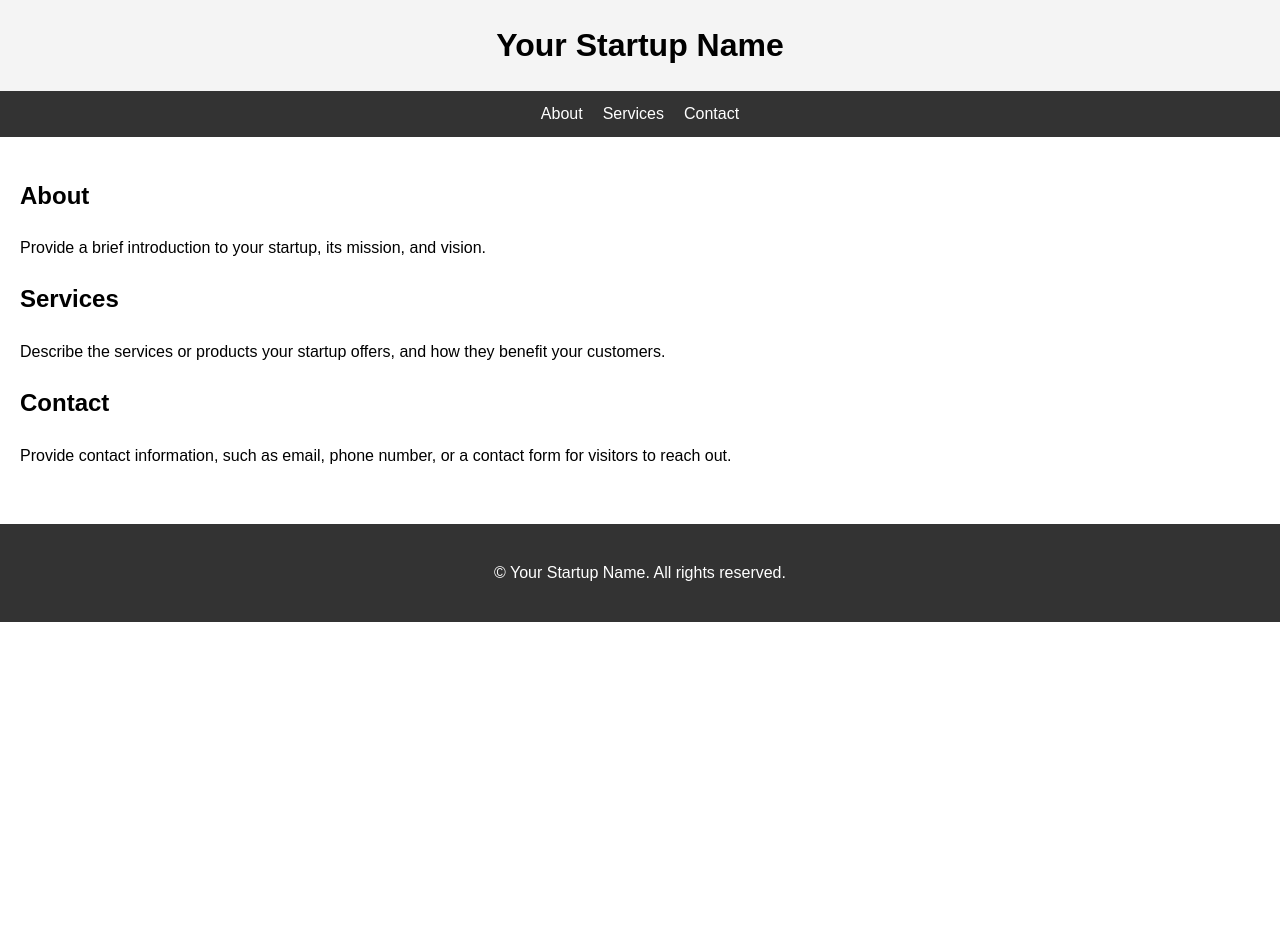
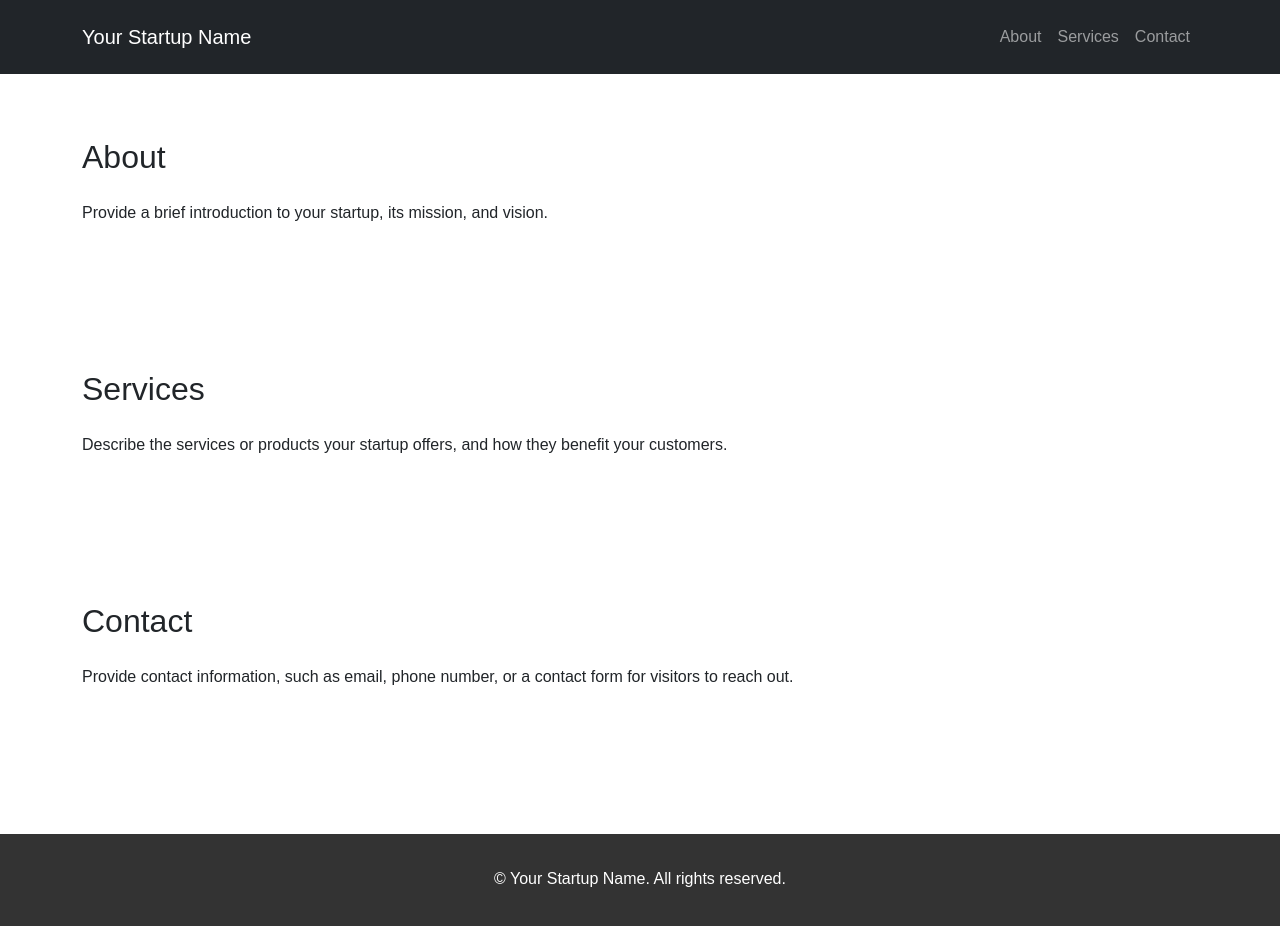
Before and after one commit to jay-trivedi/jay-trivedi.github.io, a plain HTML site: page index.html in a window 1280 px wide. Before the commit the page ends 800 px from the top, so only its background shows below. Drawn offline with nearby package versions, Linux system fonts and the light colour scheme.

Commit message:
Update index.html

```diff
--- a/index.html
+++ b/index.html
@@ -4,6 +4,7 @@
   <meta charset="UTF-8">
   <meta name="viewport" content="width=device-width, initial-scale=1.0">
   <title>Your Startup Name</title>
+  <link href="https://cdn.jsdelivr.net/npm/bootstrap@5.3.0-alpha1/dist/css/bootstrap.min.css" rel="stylesheet">
   <style>
     body {
       font-family: Arial, sans-serif;
@@ -12,67 +13,69 @@
       padding: 0;
     }
 
-    header {
-      background-color: #f4f4f4;
-      padding: 20px;
-      text-align: center;
+    .navbar {
+      padding: 1rem 0;
     }
 
-    header h1 {
-      margin: 0;
-    }
-
-    nav {
-      display: flex;
-      justify-content: center;
-      background: #333;
-      padding: 10px;
-    }
-
-    nav a {
-      color: #fff;
-      text-decoration: none;
-      padding: 0 10px;
-    }
-
-    nav a:hover {
-      background-color: #555;
-    }
-
-    #main {
-      padding: 20px;
+    section {
+      padding: 4rem 0;
     }
 
     footer {
       background-color: #333;
       color: #fff;
       text-align: center;
-      padding: 20px;
-      margin-top: 20px;
+      padding: 2rem 0;
+      margin-top: 4rem;
     }
   </style>
+  <script src="https://cdn.jsdelivr.net/npm/@popperjs/core@2.11.6/dist/umd/popper.min.js"></script>
+  <script src="https://cdn.jsdelivr.net/npm/bootstrap@5.3.0-alpha1/dist/js/bootstrap.min.js"></script>
 </head>
 <body>
   <header>
-    <h1>Your Startup Name</h1>
+    <nav class="navbar navbar-expand-lg navbar-dark bg-dark">
+      <div class="container">
+        <a class="navbar-brand" href="#">Your Startup Name</a>
+        <div class="collapse navbar-collapse">
+          <ul class="navbar-nav ms-auto">
+            <li class="nav-item">
+              <a class="nav-link" href="#about">About</a>
+            </li>
+            <li class="nav-item">
+              <a class="nav-link" href="#services">Services</a>
+            </li>
+            <li class="nav-item">
+              <a class="nav-link" href="#contact">Contact</a>
+            </li>
+          </ul>
+        </div>
+      </div>
+    </nav>
   </header>
 
-  <nav>
-    <a href="#about">About</a>
-    <a href="#services">Services</a>
-    <a href="#contact">Contact</a>
-  </nav>
+  <main>
+    <section id="about">
+      <div class="container">
+        <h2 class="mb-4">About</h2>
+        <p>Provide a brief introduction to your startup, its mission, and vision.</p>
+      </div>
+    </section>
 
-  <section id="main">
-    <h2 id="about">About</h2>
-    <p>Provide a brief introduction to your startup, its mission, and vision.</p>
+    <section id="services">
+      <div class="container">
+        <h2 class="mb-4">Services</h2>
+        <p>Describe the services or products your startup offers, and how they benefit your customers.</p>
+      </div>
+    </section>
 
-    <h2 id="services">Services</h2>
-    <p>Describe the services or products your startup offers, and how they benefit your customers.</p>
-
-    <h2 id="contact">Contact</h2>
-    <p>Provide contact information, such as email, phone number, or a contact form for visitors to reach out.</p>
-  </section>
+    <section id="contact">
+      <div class="container">
+        <h2 class="mb-4">Contact</h2>
+        <p>Provide contact information, such as email, phone number, or a contact form for visitors to reach out.</p>
+      </div>
+    </section>
+  </main>
 
   <footer>
     <p>&copy; Your Startup Name. All rights reserved.</p>
```
